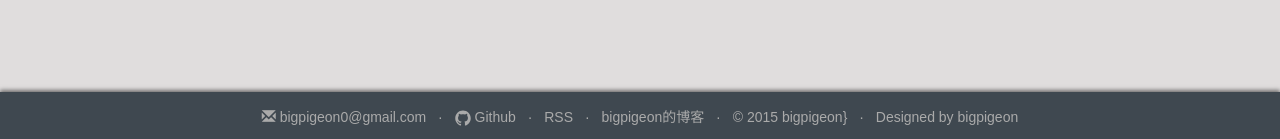
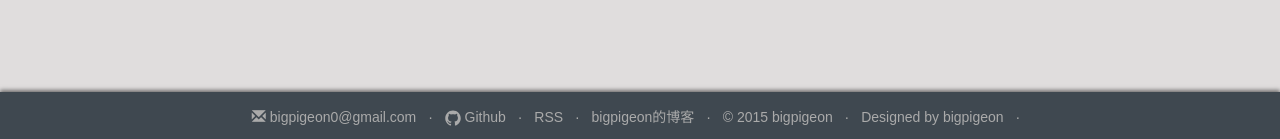
Before and after one commit to bigpigeon/bigpigeon.github.io, a Jekyll site: the page built from index.html, in a window 1280 px wide. Shown: the part 888-1027 px from the top of the page. Built offline with Jekyll 4.4.1, drawn with Linux system fonts in a browser that asks for light colours; nearby versions of some CDN libraries; Markdown is read by kramdown in place of the engine named in the settings; comment, search, counter and statistics services are not loaded.

Commit message:
1. 增加站长工具cnzz

```diff
--- a/_includes/footer.html
+++ b/_includes/footer.html
@@ -23,10 +23,17 @@
           <span>{{ site.description }}</span>
           <span class="point"> · </span>
           {% if site.github_username %}
-          <span>&copy; 2015 {{ site.github_username }}}</span>
+          <span>&copy; 2015 {{ site.github_username }}</span>
           <span class="point"> · </span>
           <span>Designed by <a href="https://github.com/{{ site.github_username }}">{{ site.github_username }}</a></span>
           {% endif %}
+          <span class="point"> · </span>
+          <span id="cnzz_stat_icon_1258428566">
+
+            <script type="text/javascript">var cnzz_protocol = (("https:" == document.location.protocol) ? " https://" : " http://");document.write(unescape("%3Cspan id='cnzz_stat_icon_1258428566'%3E%3C/span%3E%3Cscript src='" + cnzz_protocol + "s95.cnzz.com/z_stat.php%3Fid%3D1258428566%26show%3Dpic1' type='text/javascript'%3E%3C/script%3E"));
+            </script>
+          </span>
+
 
       </div>
     </div>
```
